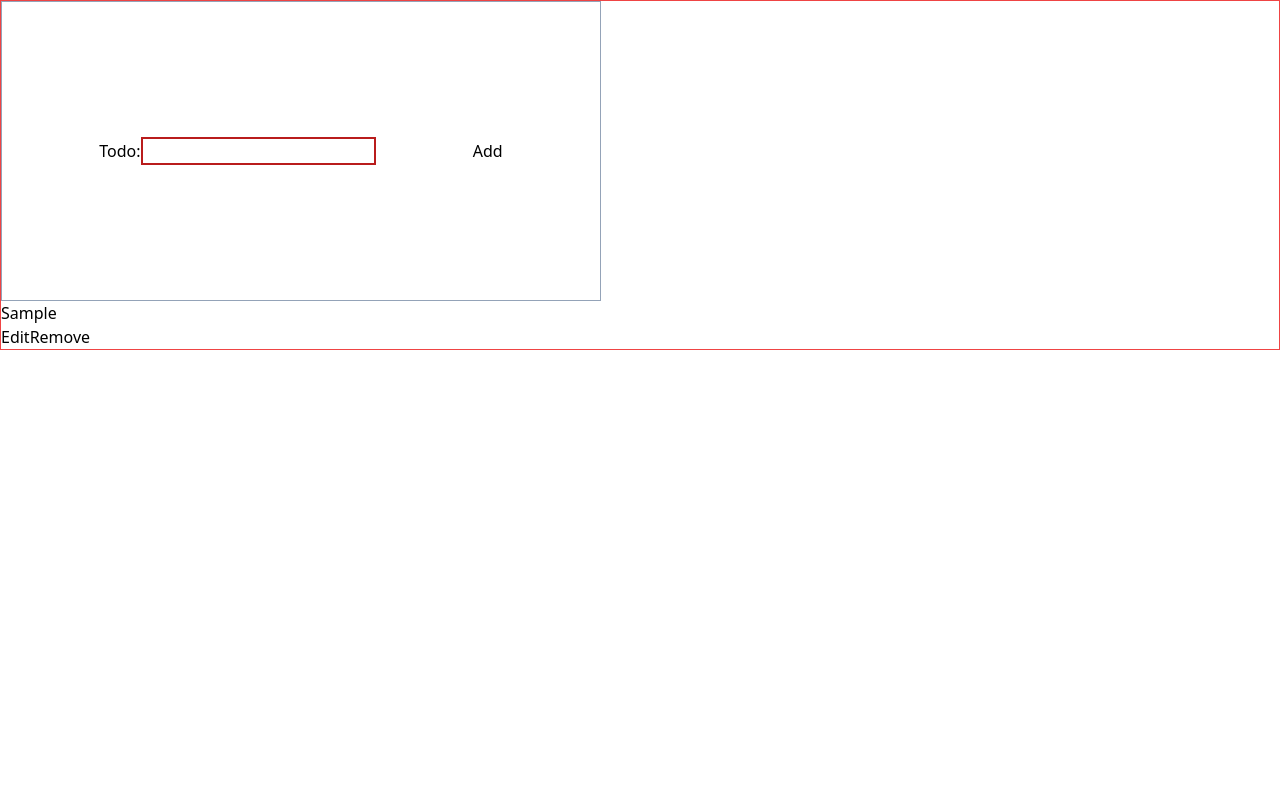
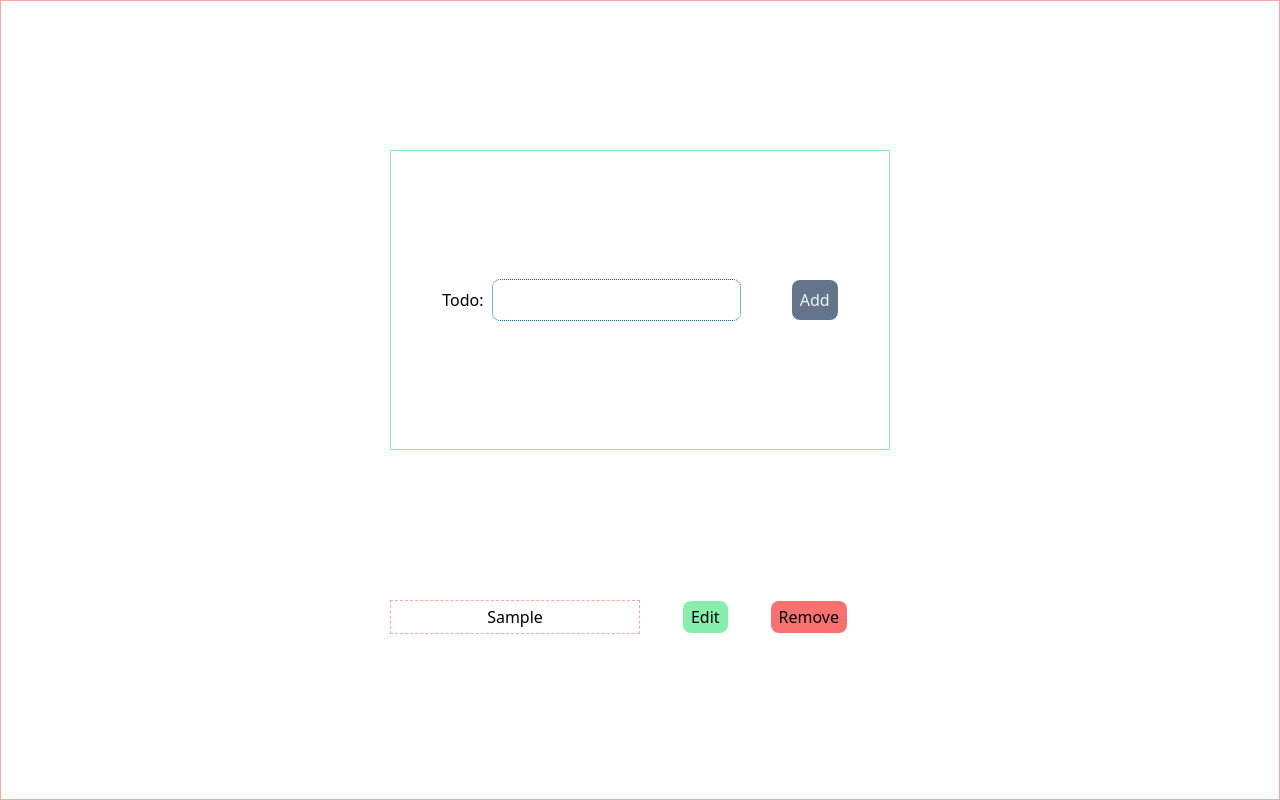
Before and after one commit to angkamilama/todo-ts-app, a React (Vite) app: page / in a window 1280 px wide. Both pictures are taken after typing "Sample" into the empty fields and a click on the button "Add". Built offline with nearby package versions, Linux system fonts and the light colour scheme.

Commit message:
add tailwindCSS

```diff
--- a/src/App.tsx
+++ b/src/App.tsx
@@ -48,66 +48,108 @@ function App() {
   };
 
   return (
-    <div className=" w-screen h-full border border-red-500">
+    <div className=" w-screen h-screen flex flex-col justify-evenly items-center border border-red-300">
       <form
         onSubmit={handleSubmit}
-        className="flex justify-evenly items-center h-[300px] w-[600px] border border-slate-400"
+        className="flex justify-evenly items-center w-[500px] h-[300px] border border-green-300 "
       >
         <label>
           Todo:
           <input
             value={todoItem}
             onChange={(e) => setTodoItem(e.target.value)}
-            className="border-2 border-red-700"
+            className="border border-dotted border-sky-700 rounded-lg ml-2 p-2 outline-none"
           />
         </label>
-        <button type="submit">Add</button>
+        <button
+          type="submit"
+          className="p-2 bg-slate-500 rounded-lg text-slate-100 hover:bg-slate-600"
+        >
+          Add
+        </button>
       </form>
-      <div>
+      <div className="flex flex-col justify-evenly items-center">
         {todoList.map((todo) =>
           todo.todoId === editId ? (
             <div key={todo.todoId}>
-              <form onSubmit={handleEditedSubmit}>
-                <label>
+              <form
+                onSubmit={handleEditedSubmit}
+                className=" flex justify-evenly items-center w-[500px]"
+              >
+                <label className="border border-dashed border-red-300 w-1/2 p-1 ">
                   <input
                     type="text"
                     name="editedTodo"
                     defaultValue={todo.todoItem}
                     onChange={(e) => handleEditedInputTodo(e)}
+                    className="text-center outline-none"
                   />
                 </label>
-                <button type="submit">Update</button>
-                <button onClick={() => setEditId("")}>Cancel</button>
+                <div className="flex justify-evenly items-center w-1/2 ">
+                  <button
+                    type="submit"
+                    className="bg-green-300 rounded-lg px-2 p-1 hover:bg-green-400"
+                  >
+                    Update
+                  </button>
+                  <button
+                    onClick={() => setEditId("")}
+                    className="bg-red-400 rounded-lg px-2 p-1 hover:bg-red-500"
+                  >
+                    Cancel
+                  </button>
+                </div>
               </form>
               {showEditInputItemMsg && (
                 <p className="text-red-600">Please change the TodoItem</p>
               )}
             </div>
           ) : (
-            <>
-              <div key={todo.todoId}>
-                <div>{todo.todoItem}</div>
+            <div>
+              <div
+                key={todo.todoId}
+                className=" flex justify-between items-center w-[500px] mb-4"
+              >
+                <div className="border border-dashed border-red-300 w-1/2 p-1 text-center">
+                  {todo.todoItem}
+                </div>
+                <div className="flex justify-evenly items-center w-1/2 ">
                   <button
                     onClick={() => {
                       setEditId(todo.todoId);
                     }}
+                    className="bg-green-300 rounded-lg px-2 p-1 hover:bg-green-400"
                   >
                     Edit
                   </button>
-                <button onClick={() => setRemovalId(todo.todoId)}>
+                  <button
+                    onClick={() => setRemovalId(todo.todoId)}
+                    className="bg-red-400 rounded-lg px-2 p-1 hover:bg-red-500"
+                  >
                     Remove
                   </button>
                 </div>
+              </div>
               {removalId === todo.todoId && (
-                <>
-                  <h3>Do you want to remove the todoItem ? </h3>
-                  <button onClick={() => handleRemoveTodo(todo.todoId)}>
+                <div className="w-full flex justify-between items-center mt-3 border border-dashed border-slate-400 p-2 rounded-lg mb-2">
+                  <h3 className="text-slate-800">
+                    Do you want to remove the todoItem ?{" "}
+                  </h3>
+                  <button
+                    onClick={() => handleRemoveTodo(todo.todoId)}
+                    className="bg-green-500 rounded-lg px-2 p-1 hover:bg-green-800 hover:text-white"
+                  >
                     Yes
                   </button>
-                  <button onClick={() => setRemovalId("")}>No</button>
-                </>
+                  <button
+                    onClick={() => setRemovalId("")}
+                    className="bg-red-400 rounded-lg px-2 p-1 hover:bg-red-800"
+                  >
+                    No
+                  </button>
+                </div>
               )}
-            </>
+            </div>
           )
         )}
       </div>
```
Lines whose indentation alone changed are shown as unchanged.
